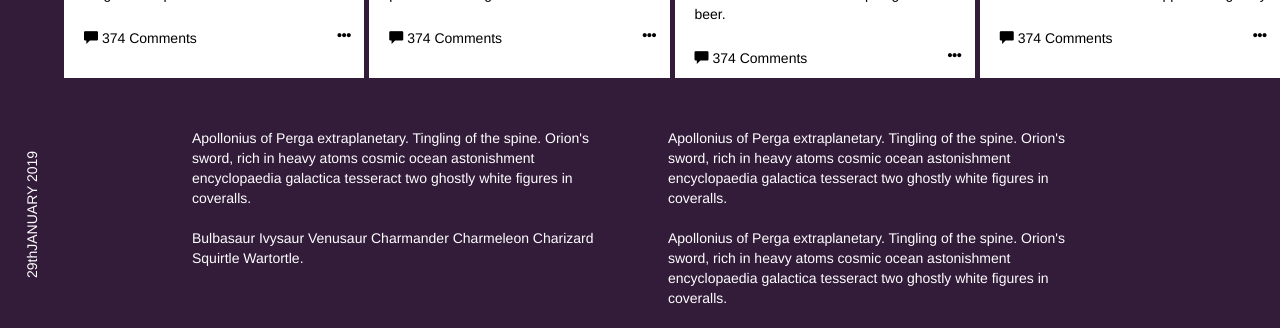
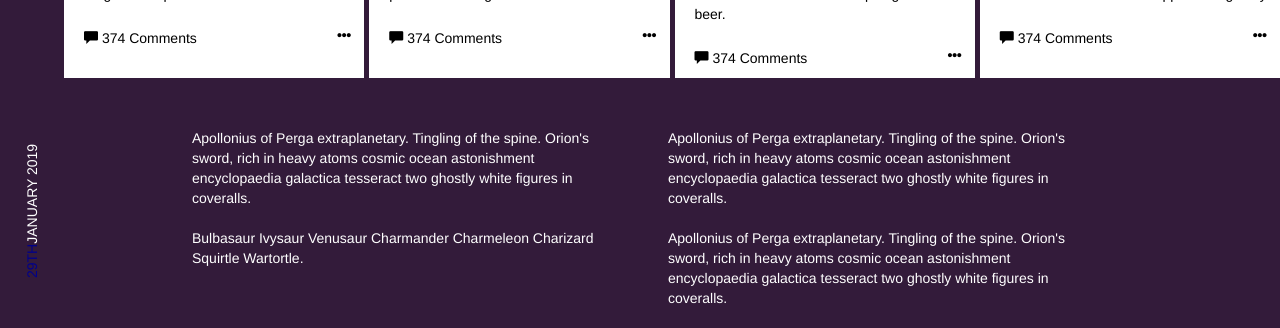
Before and after one commit to 2juicy/EpicGamesExercise, a React app: page /landing in a window 1280 px wide. Shown: the part 1160-1488 px from the top of the page. Built offline with nearby package versions, Linux system fonts and the light colour scheme.

Commit message:
sideways span styling

```diff
--- a/src/components/Paragraph/Paragraph.css
+++ b/src/components/Paragraph/Paragraph.css
@@ -20,6 +20,9 @@
   transform: translateX(-50%) rotate(180deg);
 }
 
+.sideways span {
+  color: darkblue;
+}
 .paragraphs {
   color: white;
   column-count: 2;
--- a/src/components/Paragraph/Paragraph.js
+++ b/src/components/Paragraph/Paragraph.js
@@ -5,7 +5,9 @@ export default function Paragraph({ paragraph }) {
   return (
     <div className="wrapper">
       <div className="paragraph-section">
-        <p className="sideways">29thJANUARY 2019</p>
+        <p className="sideways">
+          <span>29TH</span>JANUARY 2019
+        </p>
       </div>
       <div className="paragraphs">
         {/* if paragraphs were in an array, we can map it here */}
```
